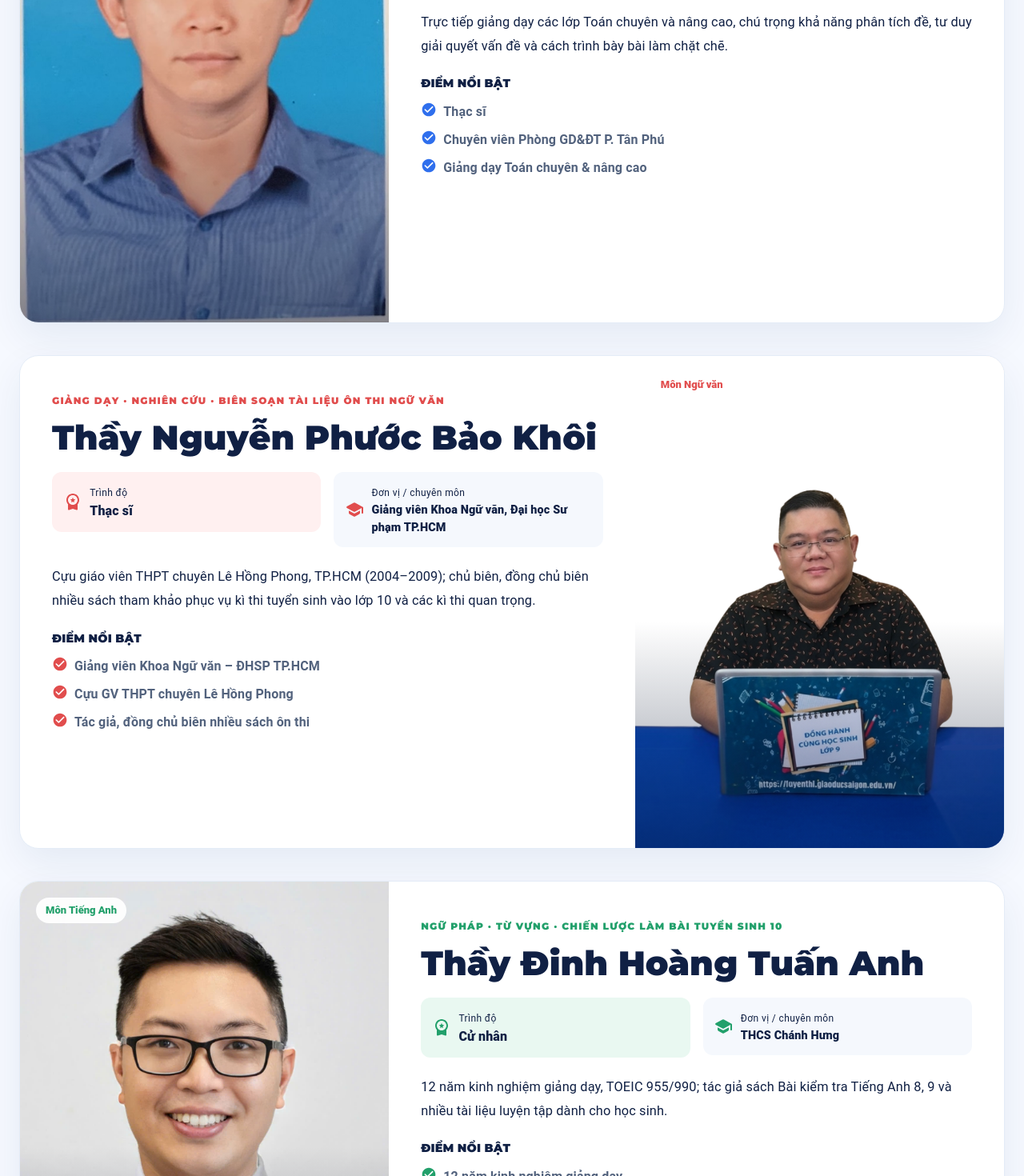
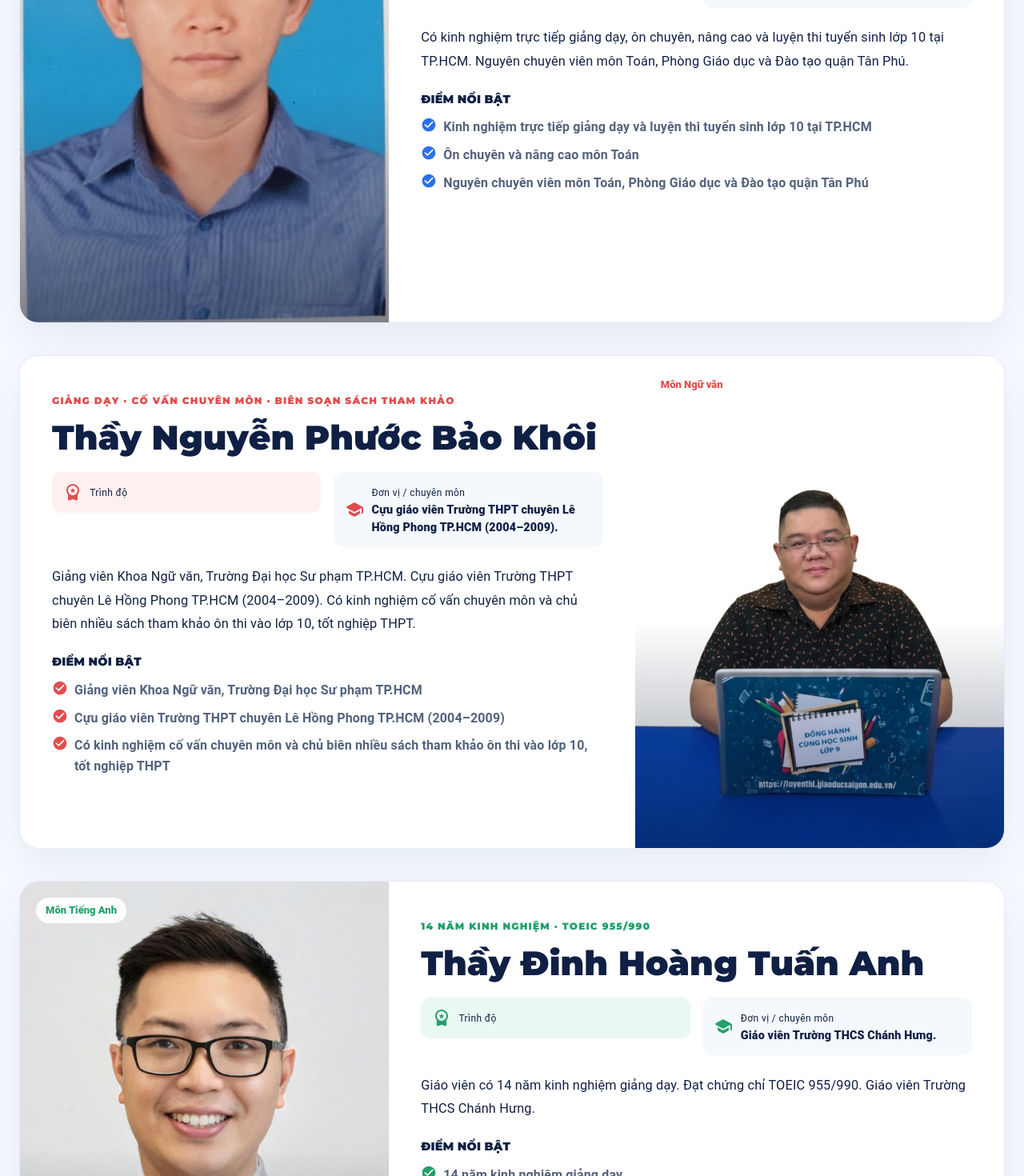
Before and after one commit to khanhu2805/luyen-thi-gdsg, a Next.js app: page /doi-ngu in a window 1280 px wide. Shown: the part 1220-2690 px from the top of the page at 80% size. Built offline with nearby package versions, Linux system fonts and the light colour scheme.

Commit message:
Update public teacher profiles from supplied campaign copy

```diff
--- a/app/data/public-enrollment.ts
+++ b/app/data/public-enrollment.ts
@@ -2,7 +2,7 @@ export type PublicTeacherInfo = {
   id: string;
   name: string;
   subject: string;
-  degree: string;
+  primaryFact: string;
   organization: string;
   tagline: string;
   note: string;
@@ -32,14 +32,17 @@ export const publicTeachers: PublicTeacherInfo[] = [
     id: 'lo-quoc-khai',
     name: 'Thầy Lô Quốc Khải',
     subject: 'Toán',
-    degree: 'Thạc sĩ',
-    organization: 'Chuyên viên Phòng GD&ĐT P. Tân Phú',
-    tagline: 'Chuyên môn Toán THCS · bồi dưỡng tư duy và kỹ năng giải bài',
-    note: 'Trực tiếp giảng dạy các lớp Toán chuyên và nâng cao, chú trọng khả năng phân tích đề, tư duy giải quyết vấn đề và cách trình bày bài làm chặt chẽ.',
+    primaryFact:
+      'Có kinh nghiệm trực tiếp giảng dạy, ôn chuyên, nâng cao và luyện thi tuyển sinh lớp 10 tại TP.HCM.',
+    organization:
+      'Nguyên chuyên viên môn Toán, Phòng Giáo dục và Đào tạo quận Tân Phú.',
+    tagline: 'Ôn chuyên · nâng cao · luyện thi tuyển sinh lớp 10',
+    note:
+      'Có kinh nghiệm trực tiếp giảng dạy, ôn chuyên, nâng cao và luyện thi tuyển sinh lớp 10 tại TP.HCM. Nguyên chuyên viên môn Toán, Phòng Giáo dục và Đào tạo quận Tân Phú.',
     highlights: [
-      'Thạc sĩ',
-      'Chuyên viên Phòng GD&ĐT P. Tân Phú',
-      'Giảng dạy Toán chuyên & nâng cao',
+      'Kinh nghiệm trực tiếp giảng dạy và luyện thi tuyển sinh lớp 10 tại TP.HCM',
+      'Ôn chuyên và nâng cao môn Toán',
+      'Nguyên chuyên viên môn Toán, Phòng Giáo dục và Đào tạo quận Tân Phú',
     ],
     image: '/teachers/lo_quoc_khai.png',
     accent: '#2f6fed',
@@ -49,14 +52,17 @@ export const publicTeachers: PublicTeacherInfo[] = [
     id: 'nguyen-phuoc-bao-khoi',
     name: 'Thầy Nguyễn Phước Bảo Khôi',
     subject: 'Ngữ văn',
-    degree: 'Thạc sĩ',
-    organization: 'Giảng viên Khoa Ngữ văn, Đại học Sư phạm TP.HCM',
-    tagline: 'Giảng dạy · nghiên cứu · biên soạn tài liệu ôn thi Ngữ văn',
-    note: 'Cựu giáo viên THPT chuyên Lê Hồng Phong, TP.HCM (2004–2009); chủ biên, đồng chủ biên nhiều sách tham khảo phục vụ kì thi tuyển sinh vào lớp 10 và các kì thi quan trọng.',
+    primaryFact:
+      'Giảng viên Khoa Ngữ văn, Trường Đại học Sư phạm TP.HCM.',
+    organization:
+      'Cựu giáo viên Trường THPT chuyên Lê Hồng Phong TP.HCM (2004–2009).',
+    tagline: 'Giảng dạy · cố vấn chuyên môn · biên soạn sách tham khảo',
+    note:
+      'Giảng viên Khoa Ngữ văn, Trường Đại học Sư phạm TP.HCM. Cựu giáo viên Trường THPT chuyên Lê Hồng Phong TP.HCM (2004–2009). Có kinh nghiệm cố vấn chuyên môn và chủ biên nhiều sách tham khảo ôn thi vào lớp 10, tốt nghiệp THPT.',
     highlights: [
-      'Giảng viên Khoa Ngữ văn – ĐHSP TP.HCM',
-      'Cựu GV THPT chuyên Lê Hồng Phong',
-      'Tác giả, đồng chủ biên nhiều sách ôn thi',
+      'Giảng viên Khoa Ngữ văn, Trường Đại học Sư phạm TP.HCM',
+      'Cựu giáo viên Trường THPT chuyên Lê Hồng Phong TP.HCM (2004–2009)',
+      'Có kinh nghiệm cố vấn chuyên môn và chủ biên nhiều sách tham khảo ôn thi vào lớp 10, tốt nghiệp THPT',
     ],
     image: '/teachers/nguyen_phuoc_bao_khoi.png',
     accent: '#e14d4d',
@@ -66,14 +72,15 @@ export const publicTeachers: PublicTeacherInfo[] = [
     id: 'dinh-hoang-tuan-anh',
     name: 'Thầy Đinh Hoàng Tuấn Anh',
     subject: 'Tiếng Anh',
-    degree: 'Cử nhân',
-    organization: 'THCS Chánh Hưng',
-    tagline: 'Ngữ pháp · từ vựng · chiến lược làm bài tuyển sinh 10',
-    note: '12 năm kinh nghiệm giảng dạy, TOEIC 955/990; tác giả sách Bài kiểm tra Tiếng Anh 8, 9 và nhiều tài liệu luyện tập dành cho học sinh.',
+    primaryFact: 'Giáo viên có 14 năm kinh nghiệm giảng dạy.',
+    organization: 'Giáo viên Trường THCS Chánh Hưng.',
+    tagline: '14 năm kinh nghiệm · TOEIC 955/990',
+    note:
+      'Giáo viên có 14 năm kinh nghiệm giảng dạy. Đạt chứng chỉ TOEIC 955/990. Giáo viên Trường THCS Chánh Hưng.',
     highlights: [
-      '12 năm kinh nghiệm giảng dạy',
-      'TOEIC 955/990',
-      'Tác giả sách Bài kiểm tra Tiếng Anh 8, 9',
+      '14 năm kinh nghiệm giảng dạy',
+      'Đạt chứng chỉ TOEIC 955/990',
+      'Giáo viên Trường THCS Chánh Hưng',
     ],
     image: '/teachers/dinh_hoang_tuan_anh.jpg',
     accent: '#22a06b',
```
